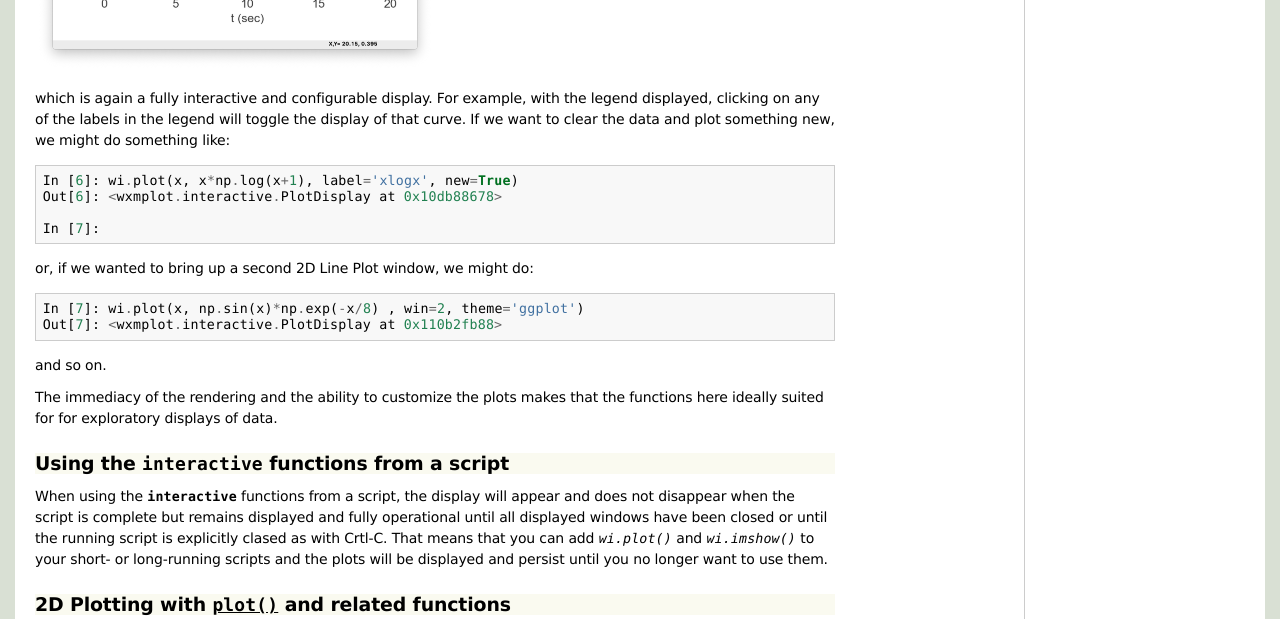
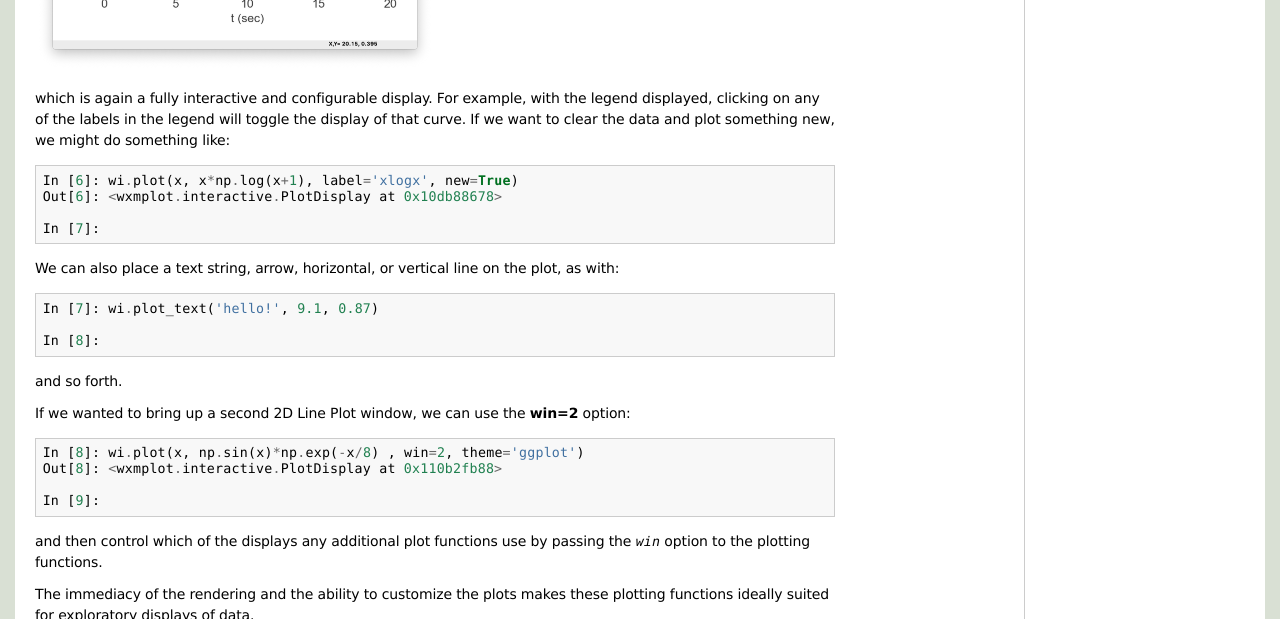
Before and after one commit to newville/wxmplot, a Sphinx documentation site: the page built from doc/interactive.rst, in a window 1280 px wide and 1400 px high, scrolled down 1762 px. Shown: the top 619 px of the window. Built offline with Sphinx 7.4.7, drawn with Linux system fonts in a browser that asks for light colours; the version number could not be read and is left out; some of the changed text lies outside the part shown; grey boxes are pictures that could not be loaded.

Commit message:
more doc fixes

```diff
--- a/doc/interactive.rst
+++ b/doc/interactive.rst
@@ -87,39 +87,52 @@ something new, we might do something like::
 
     In [7]:
 
-or, if we wanted to bring up a second 2D Line Plot window, we might do::
+We can also place a text string, arrow, horizontal, or vertical line on the
+plot, as with::
+
+    In [7]: wi.plot_text('hello!', 9.1, 0.87)
+
+    In [8]:
 
 
-    In [7]: wi.plot(x, np.sin(x)*np.exp(-x/8) , win=2, theme='ggplot')
-    Out[7]: <wxmplot.interactive.PlotDisplay at 0x110b2fb88>
+and so forth.
+
+If we wanted to bring up a second 2D Line Plot window, we can use the
+**win=2** option::
 
 
-and so on.
+    In [8]: wi.plot(x, np.sin(x)*np.exp(-x/8) , win=2, theme='ggplot')
+    Out[8]: <wxmplot.interactive.PlotDisplay at 0x110b2fb88>
+
+    In [9]:
+
+and then control which of the displays any additional plot functions use by
+passing the `win` option to the plotting functions.
 
 
 The immediacy of the rendering and the ability to customize the plots makes
-that the functions here ideally suited for for exploratory displays of
-data.
+these plotting functions ideally suited for exploratory displays of data.
 
 
 Using the :mod:`interactive` functions from a script
 ===========================================================
 
-When using the :mod:`interactive` functions from a script, the display will
-appear and does not disappear when the script is complete but remains
-displayed and fully operational until all displayed windows have been
-closed or until the running script is explicitly clased as with Crtl-C.
-That means that you can add `wi.plot()`  and `wi.imshow()` to your short-
-or long-running scripts and the plots will be displayed and persist until
-you no longer want to use them.
+When using the :mod:`interactive` functions from running a script in a
+non-interactive way, the display will still appear and does not disappear when
+the script is complete.  Instead, the plots will remain displayed and fully
+operational until all windows have been closed or until the running script is
+explicitly closed with Crtl-C.  That means that you can add `wi.plot()` and
+`wi.imshow()` to your short- or long-running scripts and the plots will be
+displayed until you no longer want to use them.
 
 
 2D Plotting with :func:`plot` and related functions
 ==========================================================================
 
+
 .. autofunction:: plot
 
-More details of Plot Optons are given in
+More details of Plot Options are given in
 :ref:`Table of Plot Arguments <plotopt_table>`.
 
 .. autofunction:: hist
```
Also changed, not shown: other parts of doc/interactive.rst (+3 -3 lines), doc/overview.rst (+4 -4 lines).
